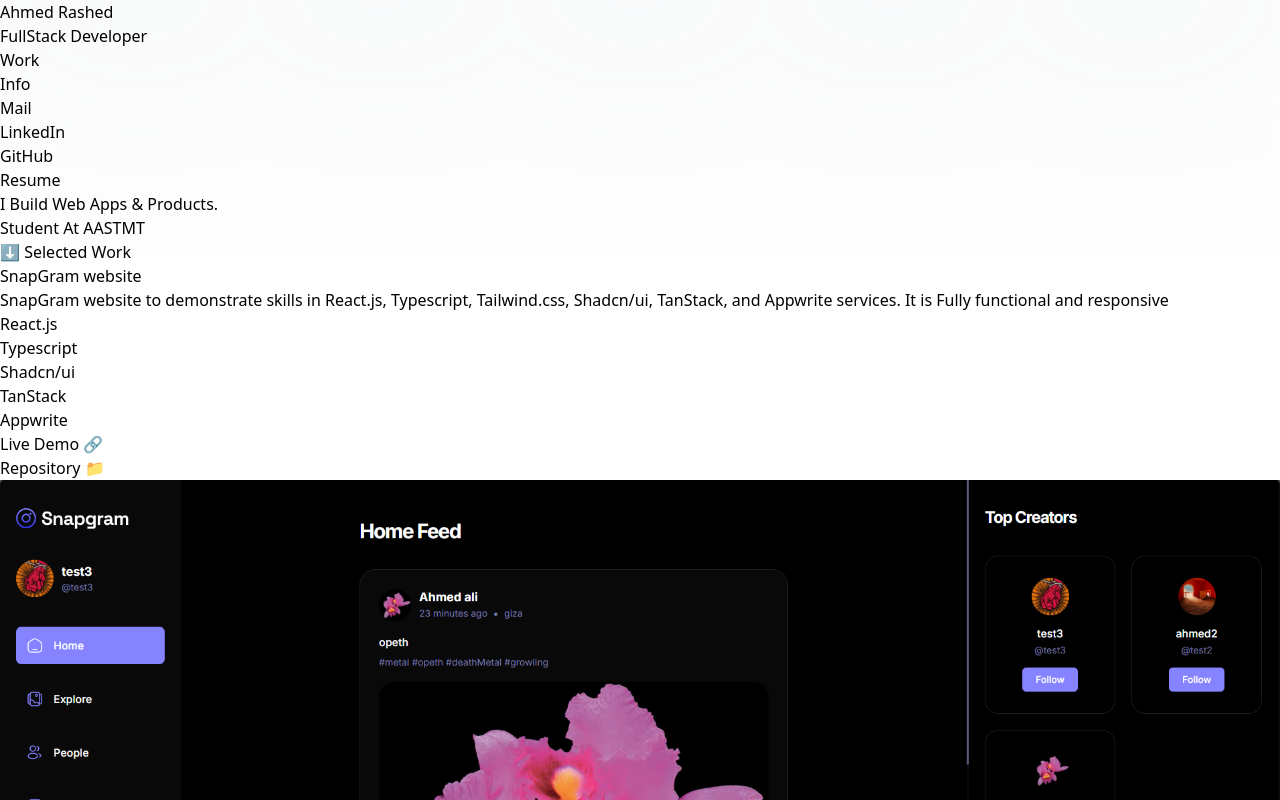
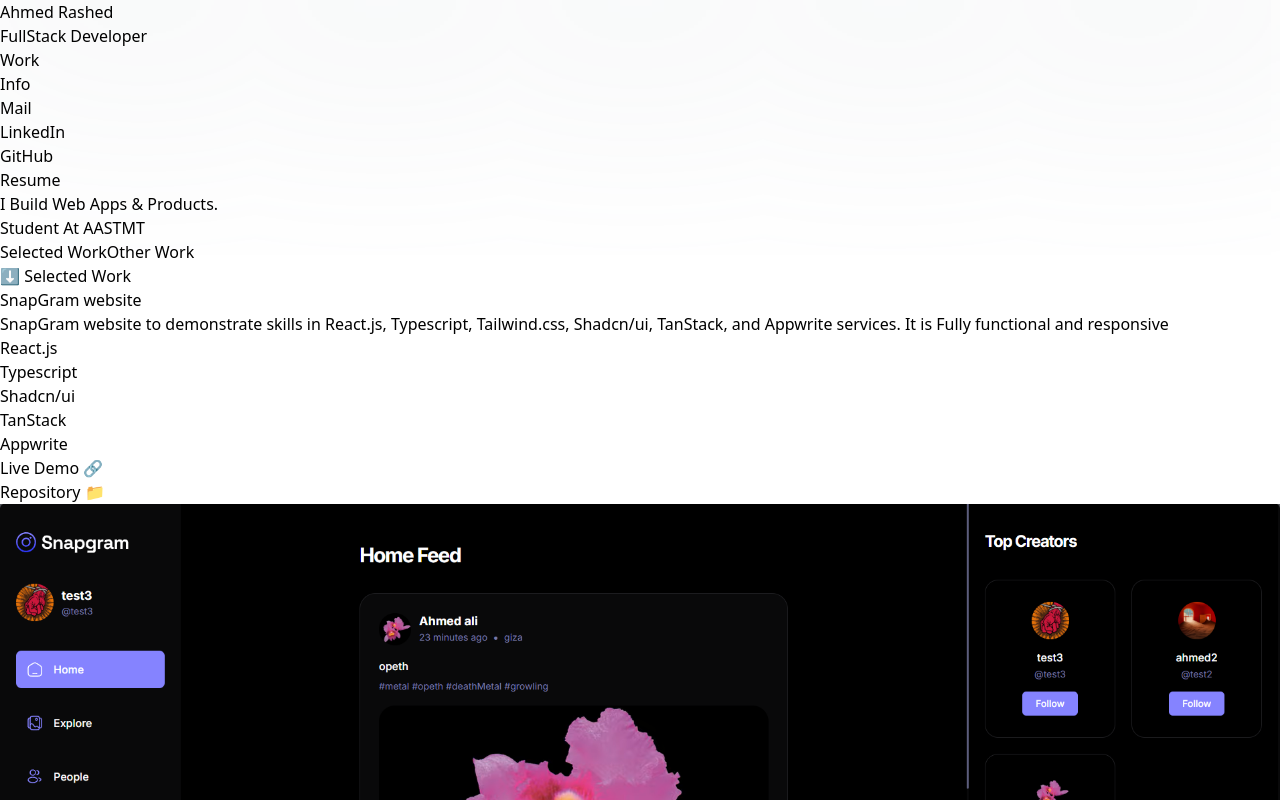
Before and after one commit to legendofnoobs/ProPortfolio, a React (Vite) app: page / in a window 1280 px wide. Shown: the top 800 px of the page. Built offline with nearby package versions, Linux system fonts and the light colour scheme.

Commit message:
other section added

```diff
--- a/index.html
+++ b/index.html
@@ -8,7 +8,7 @@
     <title>Ahmed Rashed</title>
   </head>
   <body class="bg-zinc-950 text-white">
-    <div class="w-full h-full fixed bg-gray-400/10 shadow-2xl shadow-gray-600 blur-3xl rounded-full -top-2/4 left-1/2 -translate-x-1/2" style="box-shadow: 0 0 400px 100px rgb(156 163 175 / 0.1) ;"></div>
+    <div class="w-full h-full fixed bg-gray-400/10 shadow-2xl shadow-gray-600 blur-3xl rounded-full -top-2/4 left-1/2 -translate-x-1/2 -z-10" style="box-shadow: 0 0 400px 100px rgb(156 163 175 / 0.1) ;"></div>
     <div id="root"></div>
     <script type="module" src="/src/main.jsx"></script>
   </body>
--- /dev/null
+++ b/src/components/OtherWork.jsx
@@ -0,0 +1,25 @@
+import ProjectCard from "../components/ProjectCard";
+import { OtherProjectsData } from "../data";
+
+const OtherWork = () => {
+	return (
+		<>
+			<h1 className="text-4xl">⬇️ <span style={{textShadow:"0px 0px 10px white"}}>Other Work</span></h1>
+			<div className="flex flex-col items-center gap-y-10 w-full">
+				{OtherProjectsData.map((project) => (
+					<ProjectCard
+						key={project.id}
+						title={project.title}
+						description={project.description}
+						usedTech={project.usedTech}
+						live={project.live}
+						gitHUB={project.gitHUB}
+						imgURL={project.imgURL}
+					/>
+				))}
+			</div>
+		</>
+	)
+}
+
+export default OtherWork
--- /dev/null
+++ b/src/components/SelectedWork.jsx
@@ -0,0 +1,25 @@
+import ProjectCard from "../components/ProjectCard";
+import { projectsData } from "../data";
+
+const SelectedWork = () => {
+	return (
+		<>
+			<h1 className="text-4xl">⬇️ <span style={{textShadow:"0px 0px 10px white"}}>Selected Work</span></h1>
+			<div className="flex flex-col items-center gap-y-10 w-full">
+				{projectsData.map((project) => (
+					<ProjectCard
+						key={project.id}
+						title={project.title}
+						description={project.description}
+						usedTech={project.usedTech}
+						live={project.live}
+						gitHUB={project.gitHUB}
+						imgURL={project.imgURL}
+					/>
+				))}
+			</div>
+		</>
+	)
+}
+
+export default SelectedWork
--- a/src/data/index.js
+++ b/src/data/index.js
@@ -44,11 +44,11 @@ export const technologies = [
 ];
 
 // =================================================================
-// import AdviceApp from "../assets/ProjectsAssets/Advice app.webp";
-// import Calculator from "../assets/ProjectsAssets/Calculator.webp";
-// import CalorieCounter from "../assets/ProjectsAssets/Calorie counter.webp";
-// import PalindromeChecker from "../assets/ProjectsAssets/Palindrome Cheker.webp";
-// import PortfolioV1 from "../assets/ProjectsAssets/PortfolioV1.webp";
+import AdviceApp from "../assets/ProjectsAssets/Advice app.webp";
+import Calculator from "../assets/ProjectsAssets/Calculator.webp";
+import CalorieCounter from "../assets/ProjectsAssets/Calorie counter.webp";
+import PalindromeChecker from "../assets/ProjectsAssets/Palindrome Cheker.webp";
+import PortfolioV1 from "../assets/ProjectsAssets/PortfolioV1.webp";
 import Cover from "../assets/ProjectsAssets/Cover.webp";
 import MusicPlayer from "../assets/ProjectsAssets/Music Player.webp";
 import SpaceTourism from "../assets/ProjectsAssets/Space tourism.webp";
@@ -68,8 +68,6 @@ import groovePdf from "../assets/pdf/GrooveMusicApp.pdf"
 export const cvLink = "https://docs.google.com/document/d/e/2PACX-1vRXb2_UZhZKpHpKVr3a-ZBqd8Z9wHggiFpYa-t2ocr9okXId8dxwtJ_Wpaff2k9W_9NWVHWX8wve-c6/pub"
 
 
-
-
 export const projectsData = [
 	{
 		id: "1",
@@ -82,33 +80,6 @@ export const projectsData = [
 	},
 	{
 		id: "2",
-		imgURL: Brainwave,
-		title: "Brainwave website",
-		description: "Brainwave website to demonstrate skills in React.js and Tailwind.css. It is Fully functional and responsive",
-		live: "https://brainwavelegendofnoobs.netlify.app/",
-		gitHUB: "https://github.com/legendofnoobs/Brainwave",
-		usedTech: ["React.js", "Tailwind.css"]
-	},
-	{
-		id: "3",
-		imgURL: SpaceTourism,
-		title: "Space Tourism website",
-		description: "Space tourism website to demonstrate skills. It was a challenge on Frontend Mentor. It is Fully functional and responsive",
-		live: "https://space-tourism-ahmed-rashed.netlify.app/",
-		gitHUB: "https://github.com/legendofnoobs/space-tourism-revisited",
-		usedTech: ["React.js","Tailwind.css"]
-	},
-	{
-		id: "4",
-		imgURL: WeatherApp,
-		title: "Weather App",
-		description: "A simple Weather app to demonstrate JavaScript skills. Made this app as an individual project before college requested a web development course's project and just handed it 💀. It is Fully functional and responsive",
-		live: "https://weatherapplegendofnoobs.netlify.app/",
-		gitHUB: "https://github.com/legendofnoobs/WeatherApp",
-		usedTech: ["HTML", "CSS", "JavaScript", "API"]
-	},
-	{
-		id: "5",
 		imgURL: GymApp,
 		title: "Gym App",
 		description: "A simple Gym app to demonstrate React.js, Material UI and API skills. Made with a Freemium API so do not panic if the app do not load any exersices. It is Fully functional and responsive",
@@ -118,6 +89,64 @@ export const projectsData = [
 	},
 	{
 		id: "6",
+		imgURL: Cover,
+		title: "A Music App Design",
+		description: "For Human Computer Interaction's course, I worked on this project with my colleagues to make a good looking UI inspired by Apple music and Spotify.",
+		live: "https://www.figma.com/design/SzKp1UwvKAnQsD3bWHa3bO/Music-App?node-id=0-1&t=59wQ2QfPncoLflLg-1",
+		gitHUB: groovePdf,
+		usedTech: ["Figma"]
+	},
+	{
+		id: "3",
+		imgURL: Brainwave,
+		title: "Brainwave website",
+		description: "Brainwave website to demonstrate skills in React.js and Tailwind.css. It is Fully functional and responsive",
+		live: "https://brainwavelegendofnoobs.netlify.app/",
+		gitHUB: "https://github.com/legendofnoobs/Brainwave",
+		usedTech: ["React.js", "Tailwind.css"]
+	},
+	{
+		id: "4",
+		imgURL: SpaceTourism,
+		title: "Space Tourism website",
+		description: "Space tourism website to demonstrate skills. It was a challenge on Frontend Mentor. It is Fully functional and responsive",
+		live: "https://space-tourism-ahmed-rashed.netlify.app/",
+		gitHUB: "https://github.com/legendofnoobs/space-tourism-revisited",
+		usedTech: ["React.js","Tailwind.css"]
+	},
+	{
+		id: "7",
+		imgURL: MusicPlayer,
+		title: "Music Player website",
+		description: "A simple Music app to demonstrate my skills in JavaScript and CSS. Some music to chill and keep calm. It is Fully functional and responsive",
+		live: "https://musicplayerlegendofnoobs.netlify.app/",
+		gitHUB: "https://github.com/legendofnoobs/music-player",
+		usedTech: ["HTML", "CSS", "JavaScript"]
+	},
+]
+
+
+export const OtherProjectsData = [
+	{
+		id: "1",
+		imgURL: PortfolioV2,
+		title: "PortfolioV2",
+		description: "A simple PortfolioV2 to demonstrate React.js, Tailwind.css, and Framer Motion skills. It is Fully functional and responsive",
+		live: "https://ahmedalirashedv2.netlify.app/#Home",
+		gitHUB: "https://github.com/legendofnoobs/React-Portfolio",
+		usedTech: ["React.js", "Tailwind.css","Framer Motion"]
+	},
+	{
+		id: "2",
+		imgURL: WeatherApp,
+		title: "Weather App",
+		description: "A simple Weather app to demonstrate JavaScript skills. Made this app as an individual project before college requested a web development course's project and just handed it 💀. It is Fully functional and responsive",
+		live: "https://weatherapplegendofnoobs.netlify.app/",
+		gitHUB: "https://github.com/legendofnoobs/WeatherApp",
+		usedTech: ["HTML", "CSS", "JavaScript", "API"]
+	},
+	{
+		id: "3",
 		imgURL: NikeLanding,
 		title: "Nike Landing website",
 		description: "A simple Nike Landing page to demonstrate Tailwind.css and React skills. It is fully functional and responsive.",
@@ -126,7 +155,16 @@ export const projectsData = [
 		usedTech: ["React.js", "Tailwind.css"]
 	},
 	{
-		id: "7",
+		id: "4",
+		imgURL: MoviesLand,
+		title: "MoviesLand Website",
+		description: "A simple movies website to demonstrate React.js, css, and API skills. It is Fully functional and responsive",
+		live: "https://movieslandlegendofnoobs.netlify.app/",
+		gitHUB: "https://github.com/legendofnoobs/movie-app",
+		usedTech: ["React.js", "CSS", "API"]
+	},
+	{
+		id: "5",
 		imgURL: TodoApp,
 		title: "Todo App",
 		description: "A simple Todo app to demonstrate JavaScript and React skills. It is Fully functional and responsive",
@@ -135,16 +173,7 @@ export const projectsData = [
 		usedTech: ["React.js", "CSS", "Local Storage"]
 	},
 	{
-		id: "8",
-		imgURL: PortfolioV2,
-		title: "PortfolioV2",
-		description: "A simple PortfolioV2 to demonstrate React.js, Tailwind.css, and Framer Motion skills. It is Fully functional and responsive",
-		live: "https://ahmedalirashedv2.netlify.app/#Home",
-		gitHUB: "https://github.com/legendofnoobs/React-Portfolio",
-		usedTech: ["React.js", "Tailwind.css","Framer Motion"]
-	},
-	{
-		id: "9",
+		id: "6",
 		imgURL: grillandgo,
 		title: "grill & go website",
 		description: "A simple restaurant website to demonstrate React.js and Tailwind.css skills. It is Fully functional and responsive",
@@ -153,75 +182,48 @@ export const projectsData = [
 		usedTech: ["React.js", "Tailwind.css"]
 	},
 	{
+		id: "7",
+		imgURL: Calculator,
+		title: "Calculator App",
+		description: "A simple calculator app to demonstrate JavaScript skills. It is Fully functional and responsive",
+		live: "https://calculatorlegendofnoobs.netlify.app/",
+		gitHUB: "https://github.com/legendofnoobs/Calculator",
+		usedTech: ["HTML", "CSS", "JavaScript"]
+	},
+	{
+		id: "8",
+		imgURL: CalorieCounter,
+		title: "Calorie Counter App",
+		description: "A simple calorie counter app to keep on track with your diet. It is Fully functional and responsive",
+		live: "https://caloriecounterlegendofnoobs.netlify.app/",
+		gitHUB: "https://github.com/legendofnoobs/Calorie-Counter",
+		usedTech: ["HTML", "CSS", "JavaScript"]
+	},
+	{
+		id: "9",
+		imgURL: AdviceApp,
+		title: "Advice App",
+		description: "A simple Advice app to demonstrate JavaScript and API skills. It is fully functional and responsive.",
+		live: "https://adviceapplegendofnoobs.netlify.app/",
+		gitHUB: "https://github.com/legendofnoobs/AdviceApp",
+		usedTech: ["HTML", "CSS", "JavaScript", "API"]
+	},
+	{
 		id: "10",
-		imgURL: MoviesLand,
-		title: "MoviesLand Website",
-		description: "A simple movies website to demonstrate React.js, css, and API skills. It is Fully functional and responsive",
-		live: "https://movieslandlegendofnoobs.netlify.app/",
-		gitHUB: "https://github.com/legendofnoobs/movie-app",
-		usedTech: ["React.js", "CSS", "API"]
+		imgURL: PalindromeChecker,
+		title: "Palindrome Checker website",
+		description: "A simple Palindrome Checker app to demonstrate JavaScript array skills. It is Fully functional and responsive",
+		live: "https://basicpalindromechecker.netlify.app/",
+		gitHUB: "https://github.com/legendofnoobs/Palindrome-Checker",
+		usedTech: ["HTML", "CSS", "JavaScript"]
 	},
 	{
 		id: "11",
-		imgURL: Cover,
-		title: "A Music App Design",
-		description: "For Human Computer Interaction's course, I worked on this project with my colleagues to make a good looking UI inspired by Apple music and Spotify.",
-		live: "https://www.figma.com/design/SzKp1UwvKAnQsD3bWHa3bO/Music-App?node-id=0-1&t=59wQ2QfPncoLflLg-1",
-		gitHUB: groovePdf,
-		usedTech: ["Figma"]
+		imgURL: PortfolioV1,
+		title: "PortfolioV1 website",
+		description: "A simple PortfolioV1 to demonstrate HTML and CSS skills. It is Fully functional and responsive",
+		live: "https://ahmedalirashed.netlify.app/",
+		gitHUB: "https://github.com/legendofnoobs/Portfolio",
+		usedTech: ["HTML", "CSS"]
 	},
-	{
-		id: "12",
-		imgURL: MusicPlayer,
-		title: "Music Player website",
-		description: "A simple Music app to demonstrate my skills in JavaScript and CSS. Some music to chill and keep calm. It is Fully functional and responsive",
-		live: "https://musicplayerlegendofnoobs.netlify.app/",
-		gitHUB: "https://github.com/legendofnoobs/music-player",
-		usedTech: ["HTML", "CSS", "JavaScript"]
-	},
-	// {
-	// 	id: "13",
-	// 	imgURL: Calculator,
-	// 	title: "Calculator App",
-	// 	description: "A simple calculator app to demonstrate JavaScript skills. It is Fully functional and responsive",
-	// 	live: "https://calculatorlegendofnoobs.netlify.app/",
-	// 	gitHUB: "https://github.com/legendofnoobs/Calculator",
-	// 	usedTech: ["HTML", "CSS", "JavaScript"]
-	// },
-	// {
-	// 	id: "14",
-	// 	imgURL: CalorieCounter,
-	// 	title: "Calorie Counter App",
-	// 	description: "A simple calorie counter app to keep on track with your diet. It is Fully functional and responsive",
-	// 	live: "https://caloriecounterlegendofnoobs.netlify.app/",
-	// 	gitHUB: "https://github.com/legendofnoobs/Calorie-Counter",
-	// 	usedTech: ["HTML", "CSS", "JavaScript"]
-	// },
-	// {
-	// 	id: "15",
-	// 	imgURL: AdviceApp,
-	// 	title: "Advice App",
-	// 	description: "A simple Advice app to demonstrate JavaScript and API skills. It is fully functional and responsive.",
-	// 	live: "https://adviceapplegendofnoobs.netlify.app/",
-	// 	gitHUB: "https://github.com/legendofnoobs/AdviceApp",
-	// 	usedTech: ["HTML", "CSS", "JavaScript", "API"]
-	// },
-	// {
-	// 	id: "16",
-	// 	imgURL: PalindromeChecker,
-	// 	title: "Palindrome Checker website",
-	// 	description: "A simple Palindrome Checker app to demonstrate JavaScript array skills. It is Fully functional and responsive",
-	// 	live: "https://basicpalindromechecker.netlify.app/",
-	// 	gitHUB: "https://github.com/legendofnoobs/Palindrome-Checker",
-	// 	usedTech: ["HTML", "CSS", "JavaScript"]
-	// },
-	// {
-	// 	id: "17",
-	// 	imgURL: PortfolioV1,
-	// 	title: "PortfolioV1 website",
-	// 	description: "A simple PortfolioV1 to demonstrate HTML and CSS skills. It is Fully functional and responsive",
-	// 	live: "https://ahmedalirashed.netlify.app/",
-	// 	gitHUB: "https://github.com/legendofnoobs/Portfolio",
-	// 	usedTech: ["HTML", "CSS"]
-	// },
 ]
--- a/src/pages/Work.jsx
+++ b/src/pages/Work.jsx
@@ -1,25 +1,42 @@
+import { useState } from "react";
 import Besmellah from "../components/Besmellah";
-import ProjectCard from "../components/ProjectCard";
-import { projectsData } from "../data";
+import SelectedWork from "../components/SelectedWork";
+import OtherWork from "../components/OtherWork";
 
 const Work = () => {
+	// State to manage the current section
+	const [selectedSection, setSelectedSection] = useState("Selected Work");
+
 	return (
 		<section className="w-full flex flex-col items-start py-10 px-80 gap-y-10 max-[1400px]:px-60 max-[1200px]:px-48 max-[1024px]:px-36 max-[900px]:px-20 max-[430px]:px-0 max-[636px]:px-7">
 			<Besmellah />
-			<h1 className="text-4xl">⬇️ <span style={{textShadow:"0px 0px 10px white"}}>Selected Work</span></h1>
-			<div className="flex flex-col items-center gap-y-10 w-full">
-				{projectsData.map((project) => (
-					<ProjectCard
-						key={project.id}
-						title={project.title}
-						description={project.description}
-						usedTech={project.usedTech}
-						live={project.live}
-						gitHUB={project.gitHUB}
-						imgURL={project.imgURL}
-					/>
-				))}
+
+			{/* Navigation */}
+			<div className="flex gap-x-4 text-md bg-white/10 backdrop-blur-xl rounded-full p-1">
+				<button
+					className={`px-4 py-2 rounded-full transition-colors duration-300 hover:bg-white/20 ${
+						selectedSection === "Selected Work"
+							? "bg-white/10 text-white"
+							: ""
+					}`}
+					onClick={() => setSelectedSection("Selected Work")}
+				>
+					Selected Work
+				</button>
+				<button
+					className={`px-4 py-2 rounded-full transition-colors duration-300 hover:bg-white/20 ${
+						selectedSection === "Other Work"
+							? "bg-white/10 text-white"
+							: ""
+					}`}
+					onClick={() => setSelectedSection("Other Work")}
+				>
+					Other Work
+				</button>
 			</div>
+
+			{/* Conditional Rendering */}
+			{selectedSection === "Selected Work" ? <SelectedWork /> : <OtherWork />}
 		</section>
 	);
 };
```
